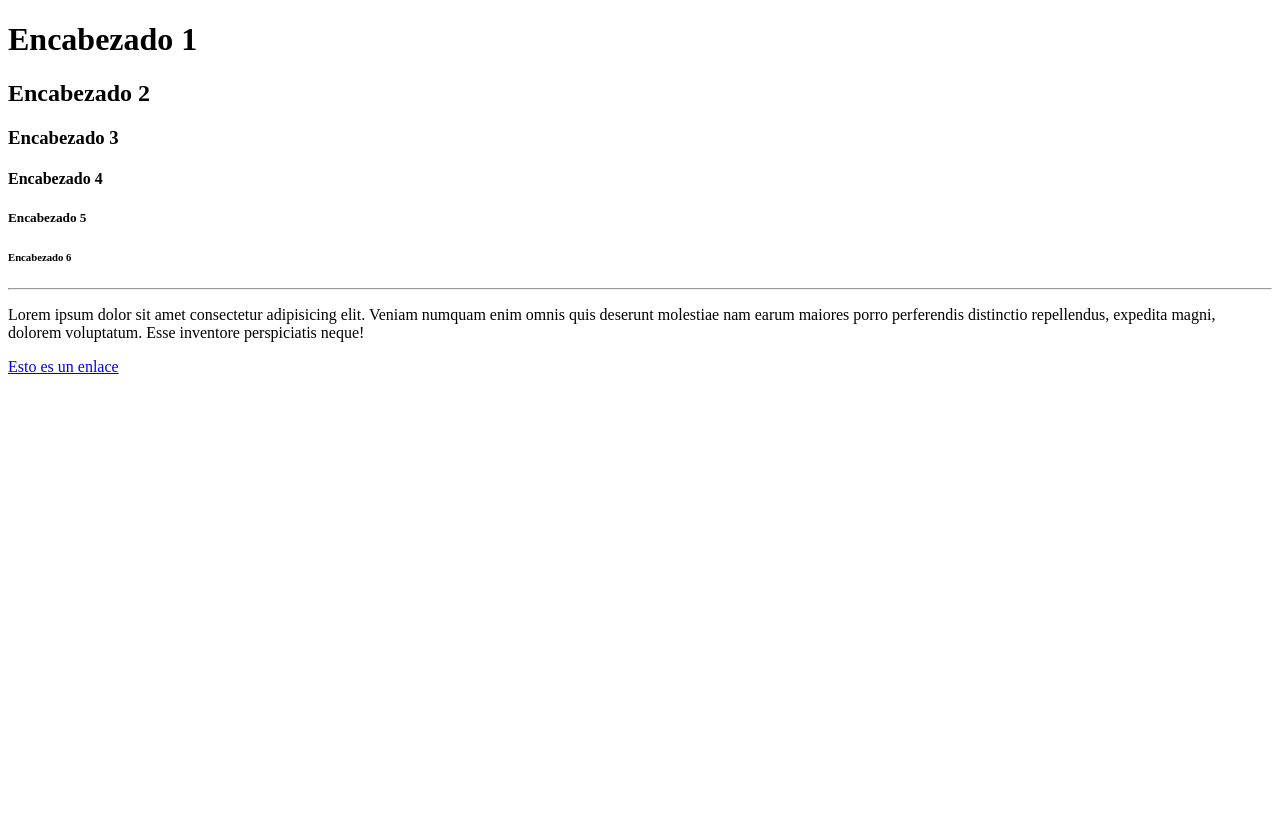
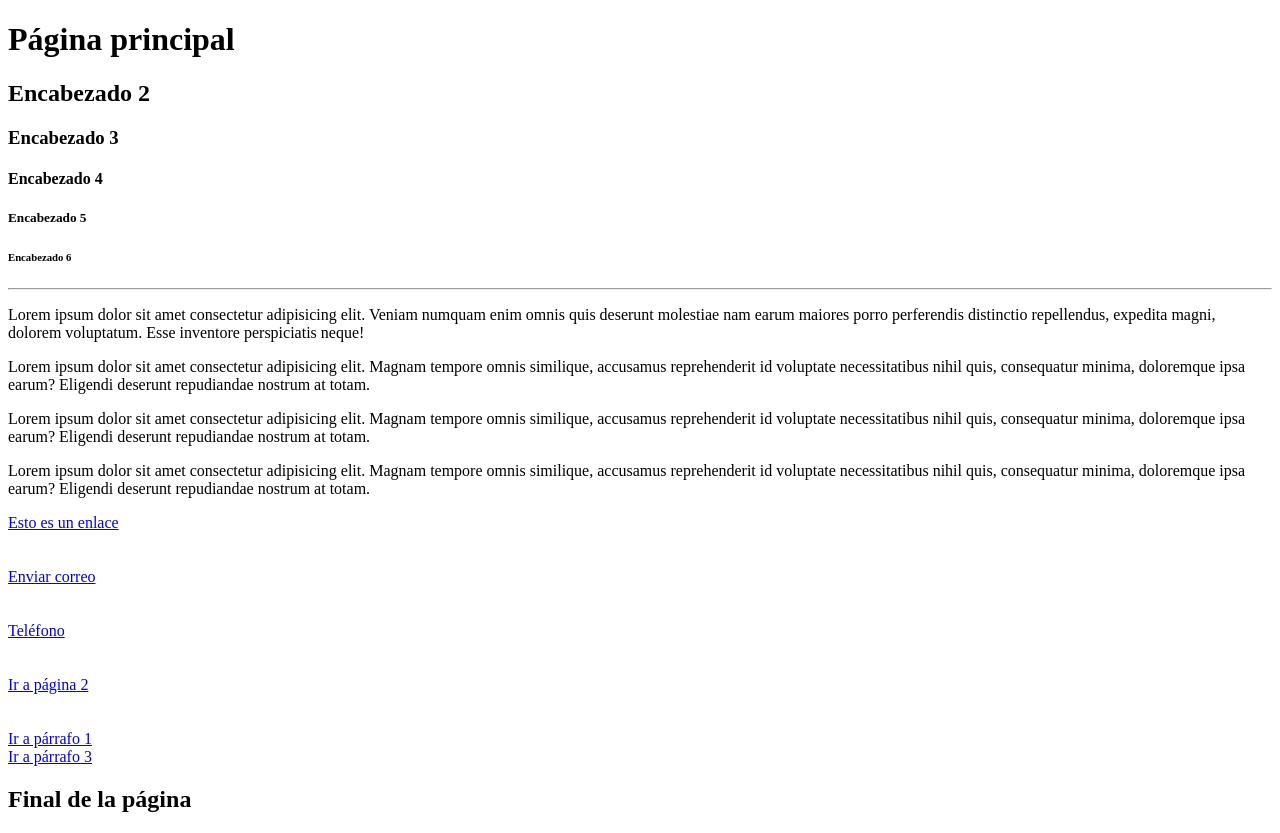
Before and after one commit to KIM0I/generation-ch16, a plain HTML site: page 2-introWeb/html/index.html in a window 1280 px wide. Before the commit the page ends 800 px from the top, so only its background shows below. Drawn offline with Linux system fonts and the light colour scheme.

Commit message:
Práctica HTML: enlaces e imágenes

```diff
--- a/2-introWeb/html/index.html
+++ b/2-introWeb/html/index.html
@@ -7,7 +7,7 @@
     <title>Mi primer página</title>
 </head>
 <body>
-    <h1>Encabezado 1</h1>
+    <h1>Página principal</h1>
     <h2>Encabezado 2</h2>
     <h3>Encabezado 3</h3>
     <h4>Encabezado 4</h4>
@@ -15,11 +15,34 @@
     <h6>Encabezado 6</h6>
 
     <hr/> <!-- Crea una línea divisoria -->
-  <p>Lorem ipsum dolor sit amet consectetur adipisicing elit. Veniam numquam enim omnis quis deserunt molestiae nam earum maiores porro perferendis distinctio repellendus, expedita magni, dolorem voluptatum. Esse inventore perspiciatis neque!</p>
+    <!-- id sirve para identificar secciones y no deben haber dos con el mismo nombre -->
+  <p id="parrafo1">Lorem ipsum dolor sit amet consectetur adipisicing elit. Veniam numquam enim omnis quis deserunt molestiae nam earum maiores porro perferendis distinctio repellendus, expedita magni, dolorem voluptatum. Esse inventore perspiciatis neque!</p>
+
+  <p id="parrafo2">Lorem ipsum dolor sit amet consectetur adipisicing elit. Magnam tempore omnis similique, accusamus reprehenderit id voluptate necessitatibus nihil quis, consequatur minima, doloremque ipsa earum? Eligendi deserunt repudiandae nostrum at totam.</p>
+
+  <p id="parrafo3">Lorem ipsum dolor sit amet consectetur adipisicing elit. Magnam tempore omnis similique, accusamus reprehenderit id voluptate necessitatibus nihil quis, consequatur minima, doloremque ipsa earum? Eligendi deserunt repudiandae nostrum at totam.</p>
+
+  <p id="parrafo4">Lorem ipsum dolor sit amet consectetur adipisicing elit. Magnam tempore omnis similique, accusamus reprehenderit id voluptate necessitatibus nihil quis, consequatur minima, doloremque ipsa earum? Eligendi deserunt repudiandae nostrum at totam.</p>
 
     <a href="https://www.google.com/" target="_blank">Esto es un enlace</a>
     <br> <!-- Salto de línea -->
     <br>
     <br>
+    <a href="mailto:belazki@hotmail.com">Enviar correo</a>
+    <br>
+    <br>
+    <br>
+    <a href="tel:+525555559864">Teléfono</a>
+    <br>
+    <br>
+    <br>
+    <a href="assets/pages/pagina2.html">Ir a página 2</a>
+    <br>
+    <br>
+    <br>
+    <a href="#parrafo1">Ir a párrafo 1</a>
+    <br>
+    <a href="#parrafo3">Ir a párrafo 3</a>
+    <h2>Final de la página</h2>
 </body>
 </html>
```
Also changed, not shown: 2-introWeb/html/assets/pages/pagina2.html (added, +22 -0 lines), 2-introWeb/html/assets/img/venado.jpg (added).
